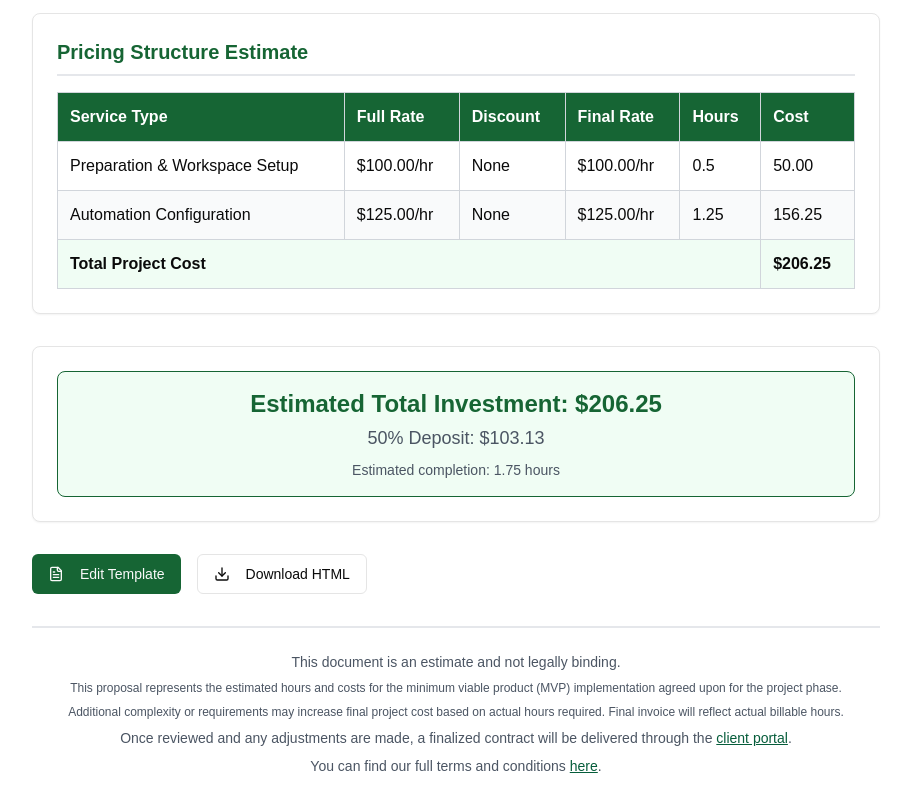
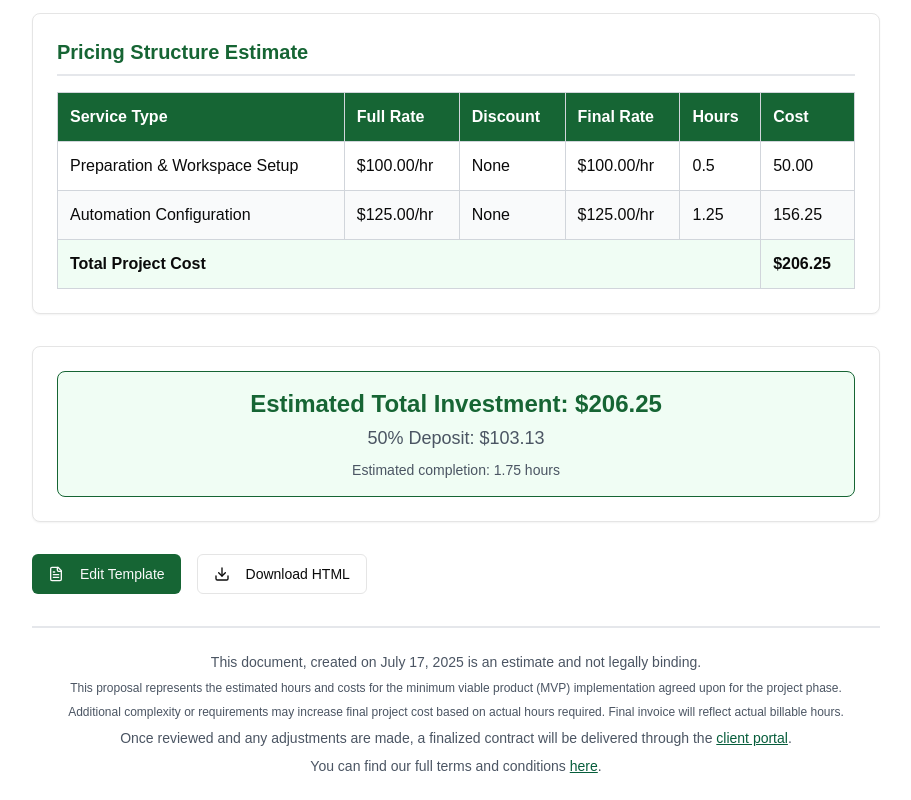
Before and after one commit to allene-norton/sow-template-v2, a Next.js app: page / in a window 1280 px wide. Shown: the part 2810-3610 px from the top of the page, without its empty margins (184-1095 px from the left). Built offline with nearby package versions, Linux system fonts and the light colour scheme.

Commit message:
add generation date

```diff
--- a/components/sow/sow-footer.tsx
+++ b/components/sow/sow-footer.tsx
@@ -1,7 +1,13 @@
 export function SOWFooter() {
   return (
     <div className="border-t-2 border-gray-200 pt-6 text-center text-gray-600 text-sm">
-      <p className="mb-2">This document is an estimate and not legally binding.</p>
+      <p className="mb-2">
+        This document, created on {new Date().toLocaleDateString('en-US', {
+          year: 'numeric',
+          month: 'long',
+          day: 'numeric'
+        })} is an estimate and not legally binding.
+      </p>
       <p className="mb-2 text-xs">
         This proposal represents the estimated hours and costs for the minimum viable product (MVP) implementation agreed upon for the project phase.
       </p>
```
